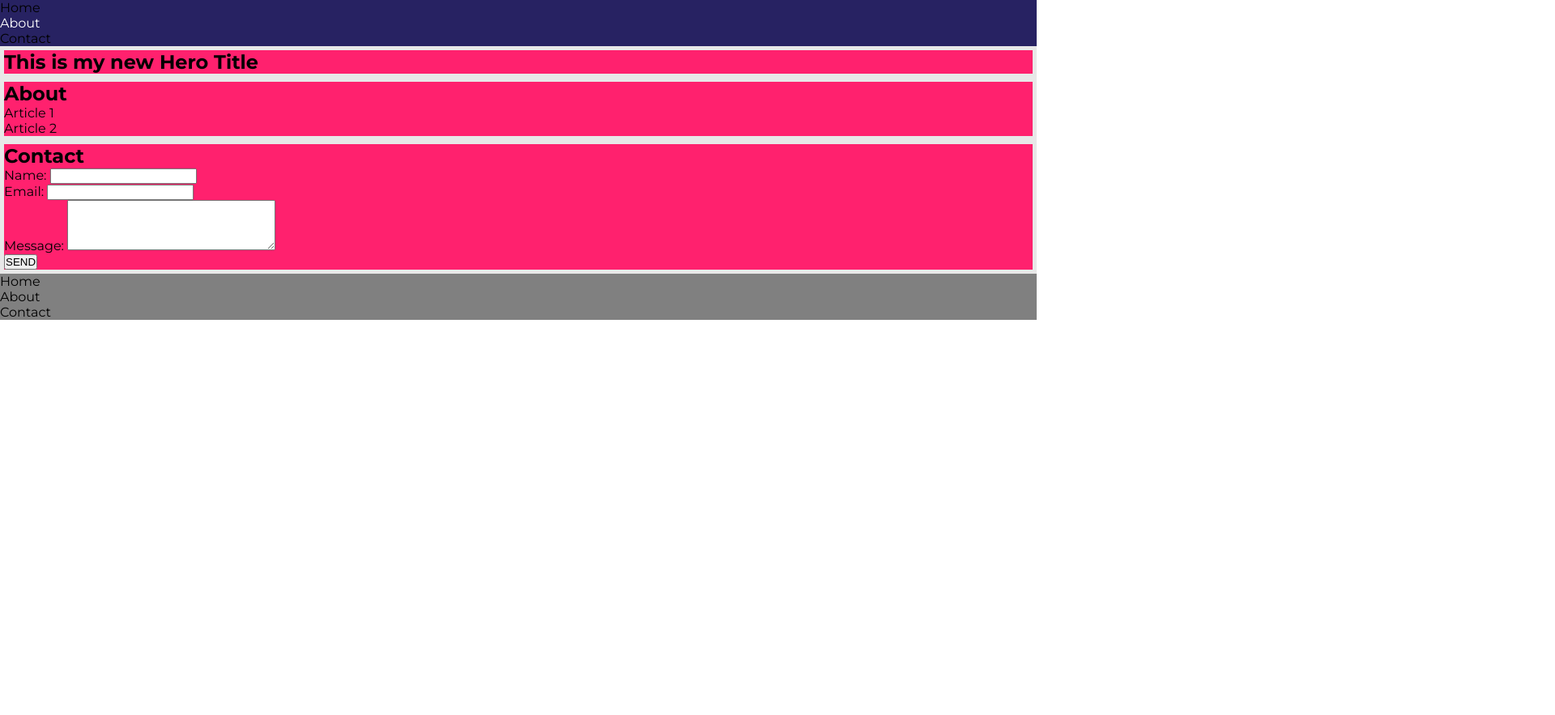
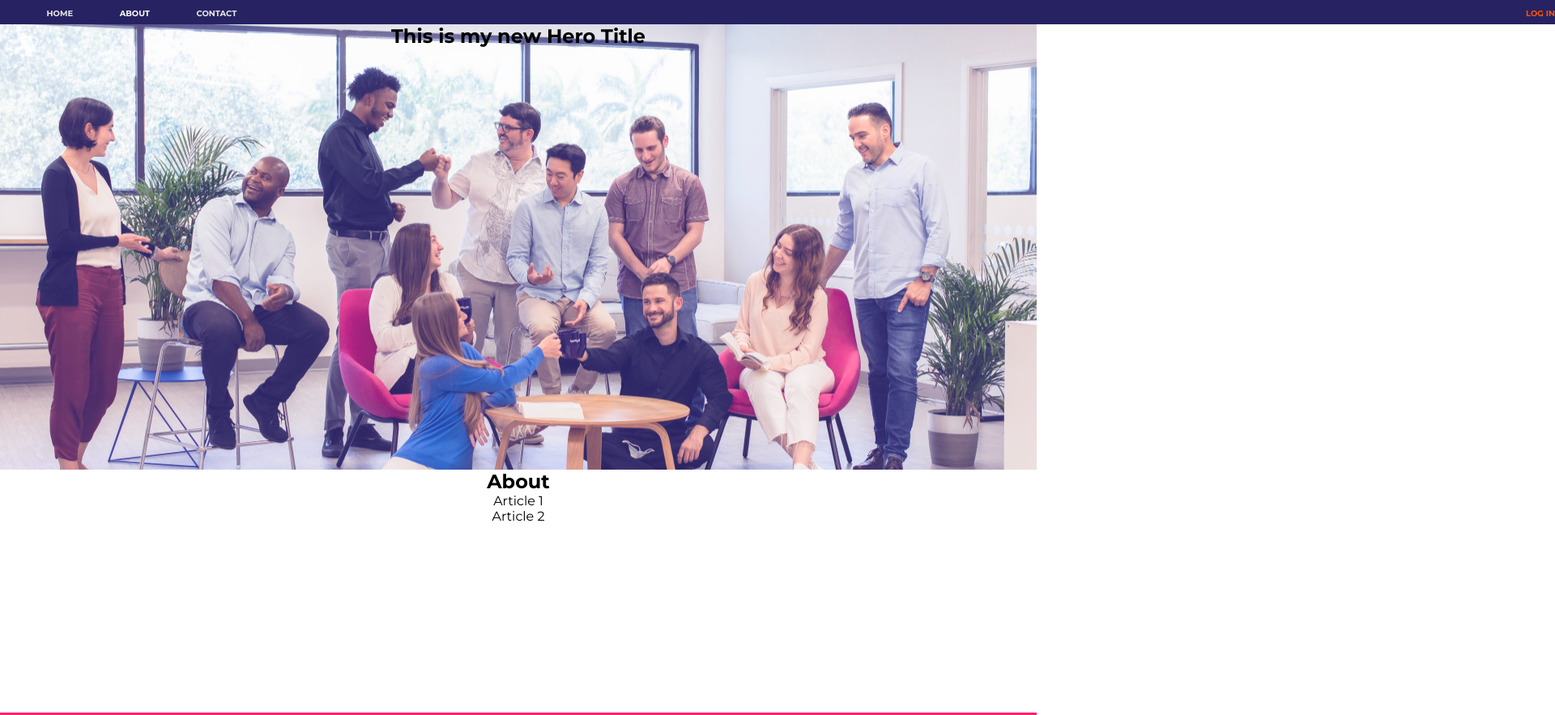
Before and after one commit to valerieleserra/html_03, a plain HTML site: page index.html in a window 1280 px wide. Shown: the top 883 px of the page at 81% size, 1920 px wide, since content can reach past the window. Before the commit the page ends 800 px from the top, so only its background shows below. Drawn offline with Linux system fonts and the light colour scheme.

Commit message:
updated styles

```diff
--- a/index.html
+++ b/index.html
@@ -17,17 +17,19 @@
               <li class="menu-link">Home</li>
               <li class="menu-link">About</li>
               <li class="menu-link">Contact</li>
+              <li class="menu-link login-btn">Log in</li>
           </ul>
       </nav>
   </header>
 
 
 <main>
-   <section>
-       <h1 id="hero">  Hero </h1>
+   <section class="hero-section">
+       <h1 id="hero">Hero</h1>
     </section>
 
-   <section id="main">
+   <!-- <section id="main"> -->
+    <section class="about-section">
       <h2>About</h2>
        <article>Article 1</article>
        <article>Article 2</article>
@@ -37,7 +39,7 @@
        <h2>Contact</h2>
        <form onsubmit="handleSubmit(event)">
         <label for="name">
-        Name:
+         Name:
         <input type = "text" onchange="handleNameChange()" name="name"/>
         </label>
         <br />
--- a/styles.css
+++ b/styles.css
@@ -11,23 +11,71 @@
     --pink: #ff216e;
     --white: #e8e8e8;
     --yellow: #ffdb02;
-    --orange: #ff5401;}
+    --orange: #ff5401;
+}
 
 body{
     font-family: 'Montserrat', sans-serif;
     /* grab from google fonts. add link under stylecss connection in index */}
 
 header{
-    background-color:var(--purple);}
+    position: sticky;
+    top: 0;
+    width: 150%;
+
+    background-color: var(--purple);
+    height: 30px;
+    color: var(--white);
+}
+
+ul {
+    list-style-type: none;}
+
+li {
+    float: left;
+    padding-left: 3%;
+    padding-top: 0.5%;
+}
+
+.menu-link{
+    font-size: 0.62rem;
+    font-weight: 600;
+    text-transform: uppercase;
+}
+
+.login-btn{
+    color: var(--orange);
+    float: right;
+}
 
 main{
-    background-color:var(--pink);}
+    background-color:var(--pink);
+}
 
 section{
-    border: 5px var(--white) solid;
+    height: 300px;
+    text-align: center;
     /* border-style: solid;
     border-color: #e8e8e8;
     border-width: 5px; */}
 
+.about-section{
+    background-color: white;
+}
+
+.hero-section{
+    height: 550px;
+    background: url(/img/bocacodeclass.jpeg);
+    background-size: cover;
+    background-repeat: no-repeat;
+    background-position: center;
+
+    background-color: var(--purple);
+    background-blend-mode: screen;
+}
+
+
+
 footer{
-    background-color:var(--orange);}
+    background-color:var(--orange);
+}
```
Also changed, not shown: img/bocacodeclass.jpeg (added).
